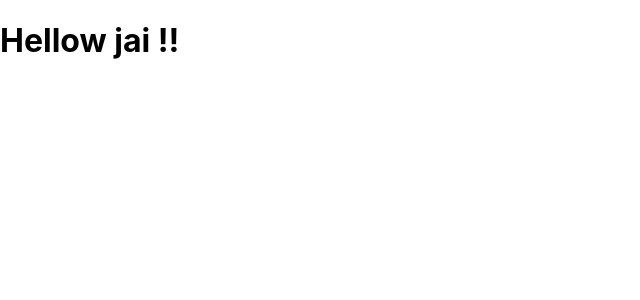
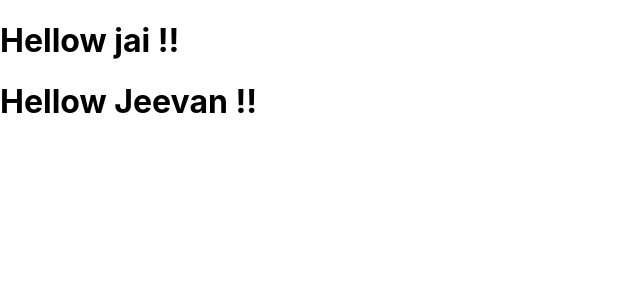
Before and after one commit to Jwarni/my-app, a React (Create React App) app: page / in a window 1280 px wide. Shown: the top 300 px of the page, without its empty margins (0-640 px from the left). Built offline with nearby package versions, Linux system fonts and the light colour scheme.

Commit message:
April 11, 2021 3:22 PM

```diff
--- a/src/App.js
+++ b/src/App.js
@@ -5,6 +5,10 @@ function App() {
   return (
     <div >
      <HelloWorld name="jai" />
+
+     <p>
+     <HelloWorld name="Jeevan" />
+        </p>
     </div>
   );
 }
```
